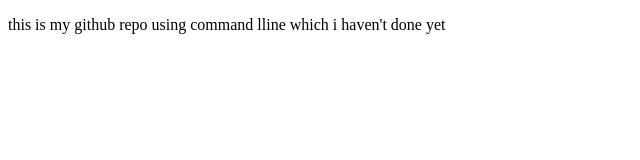
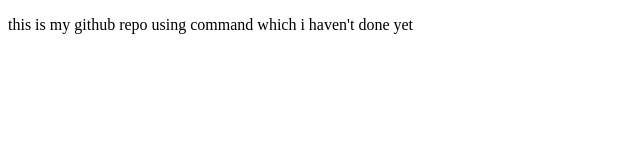
Before and after one commit to DK-Shanto/html-css-projects, a plain HTML site: page test.html in a window 1280 px wide. Shown: the full height of the page, 0-640 px from the left. Drawn offline with Linux system fonts and the light colour scheme.

Commit message:
small change

```diff
--- a/test.html
+++ b/test.html
@@ -8,6 +8,6 @@
     </title>
 </head>
 <body>
-     <p> this is my github repo using command lline which i haven't done yet</p>
+     <p> this is my github repo using command   which i haven't done yet</p>
 </body>
 </html>
```
